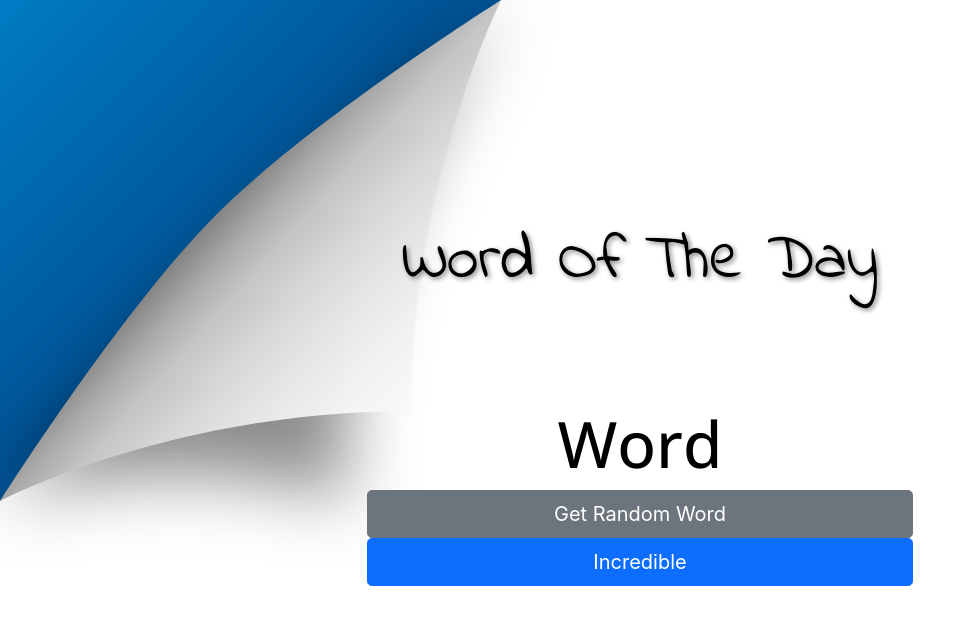
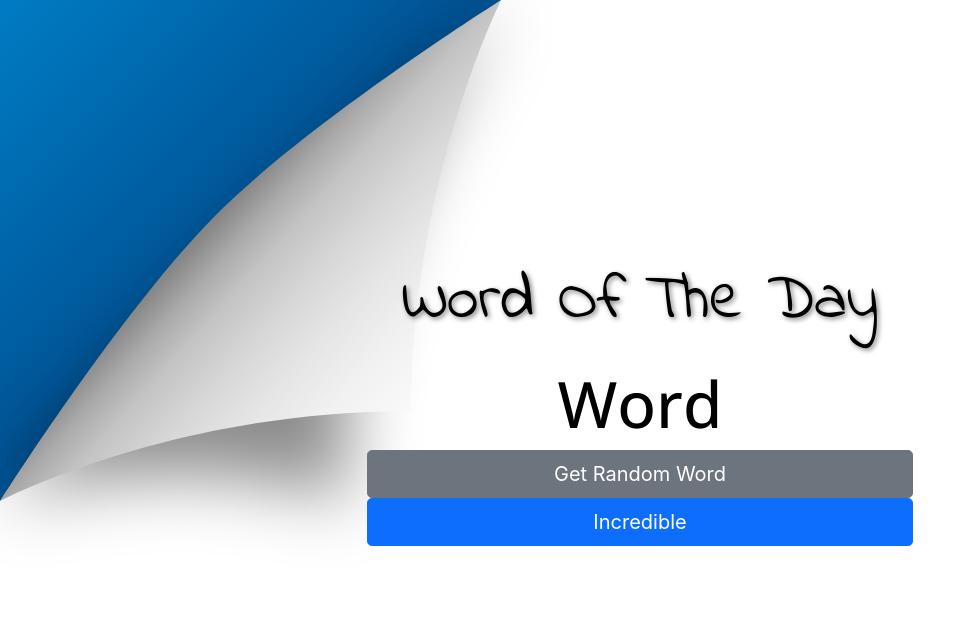
Before and after one commit to kdotelle/dictionary, a React (Create React App) app: page / in a window 1280 px wide. Shown: the top 624 px of the page, without its empty margins (0-976 px from the left). Built offline with nearby package versions, Linux system fonts and the light colour scheme; no server answers; a web font is replaced by a local one.

Commit message:
added hasDetails param to random search

```diff
--- a/src/Word.css
+++ b/src/Word.css
@@ -12,5 +12,6 @@ h1 {
   flex-direction: column;
   justify-content: center;
   align-items: center;
-  margin-top: 5rem;
+  flex-wrap: wrap;
+  /* margin-top: 5rem; */
 }
--- a/src/Word.js
+++ b/src/Word.js
@@ -3,6 +3,9 @@ import axios from "axios";
 import { Button } from "reactstrap";
 import { API_KEY } from "./key.js";
 import "./Word.css";
+
+//create conditional to only display a word if it has a definition
+//add search
 
 function Word() {
   const [word, setWord] = useState("Word");
@@ -34,7 +37,7 @@ function Word() {
   const random = {
     method: "GET",
     url: "https://wordsapiv1.p.rapidapi.com/words/",
-    params: { random: "true" },
+    params: { random: "true", hasDetails: "definitions" },
     headers: {
       "x-rapidapi-host": "wordsapiv1.p.rapidapi.com",
       "x-rapidapi-key": `${API_KEY}`,
```
